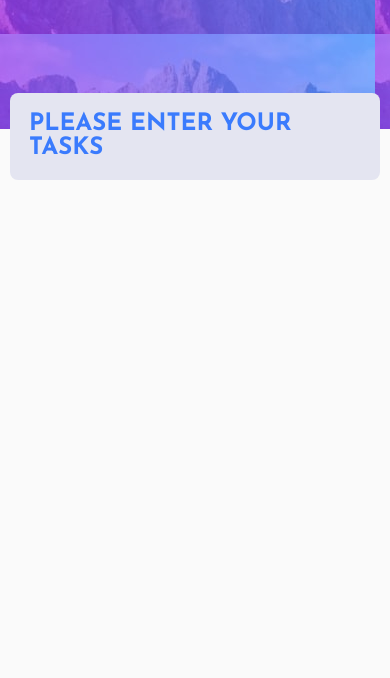
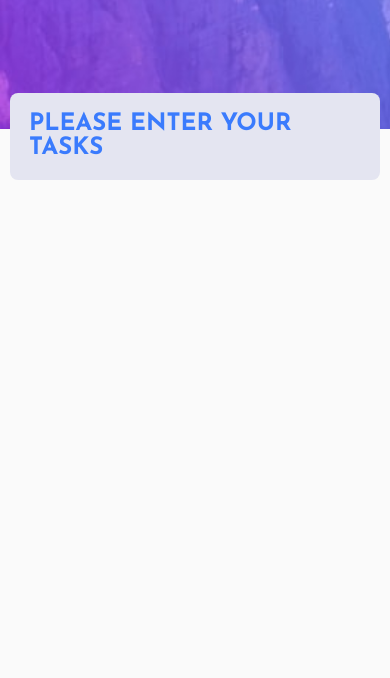
Before and after one commit to Yussif20/TODO-App, a website built with Vite: page index.html in a window 390 px wide. Shown: the part 166-844 px from the top of the page. Built offline with nearby package versions, Linux system fonts and the light colour scheme.

Commit message:
fixing the repeat background problem

```diff
--- a/index.js
+++ b/index.js
@@ -10,6 +10,6 @@ initListeners();
 // TODO Add close marks next to each task ✅
 // TODO Add delete task listener to the cross mark ✅
 // TODO add check icons to the tasks ✅
+// TODO fix the background image repeat problem on mobile ✅
 // TODO render chosen items
 // TODO add drag and drop property
-// TODO fix the background image repeat problem on mobile
--- a/styles.scss
+++ b/styles.scss
@@ -83,7 +83,7 @@ button {
     width: 100%;
     height: 35vh;
     @media (max-width: 767px) {
-      background: var(--image-background-mobile);
+      background-image: var(--image-background-mobile);
     }
   }
 }
```
